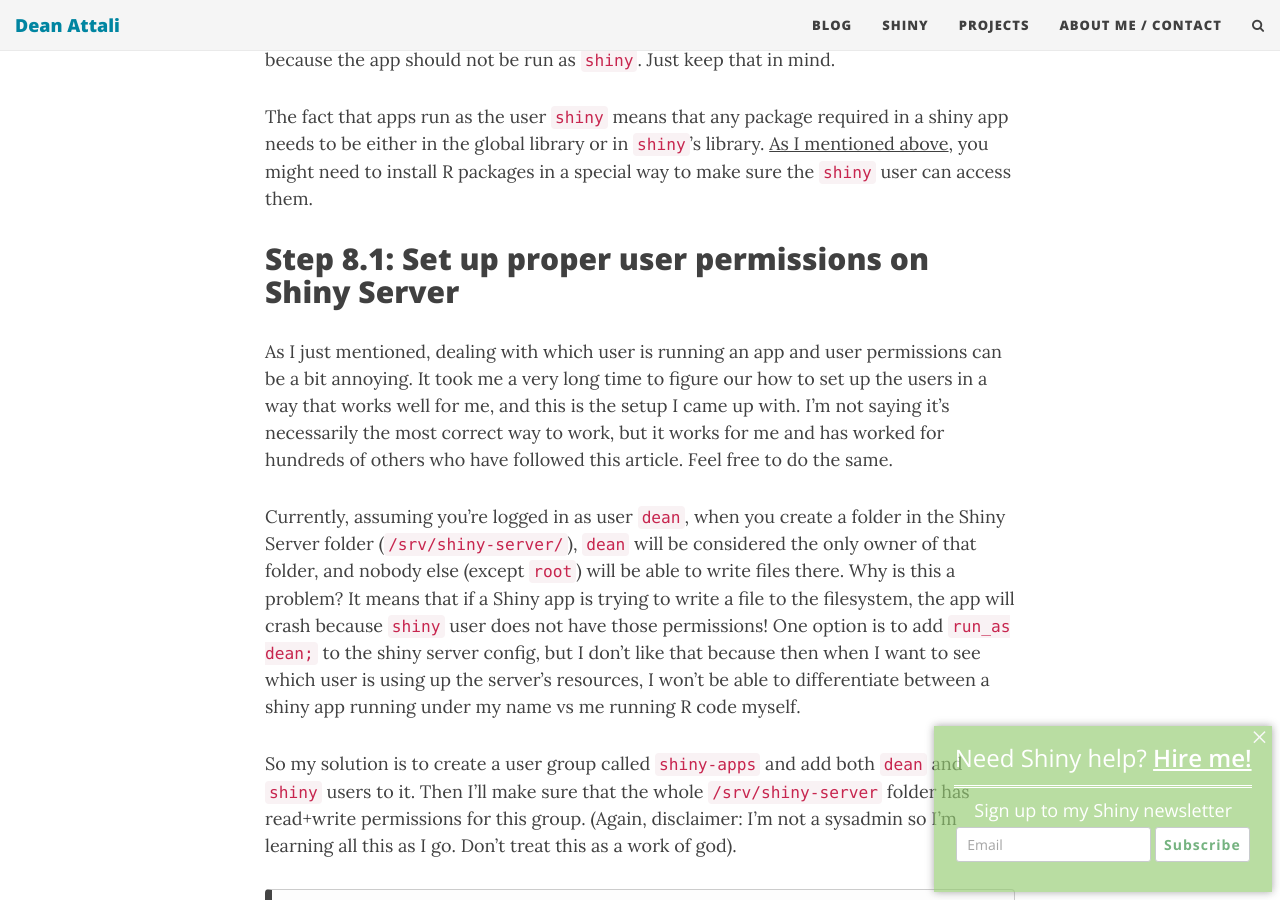
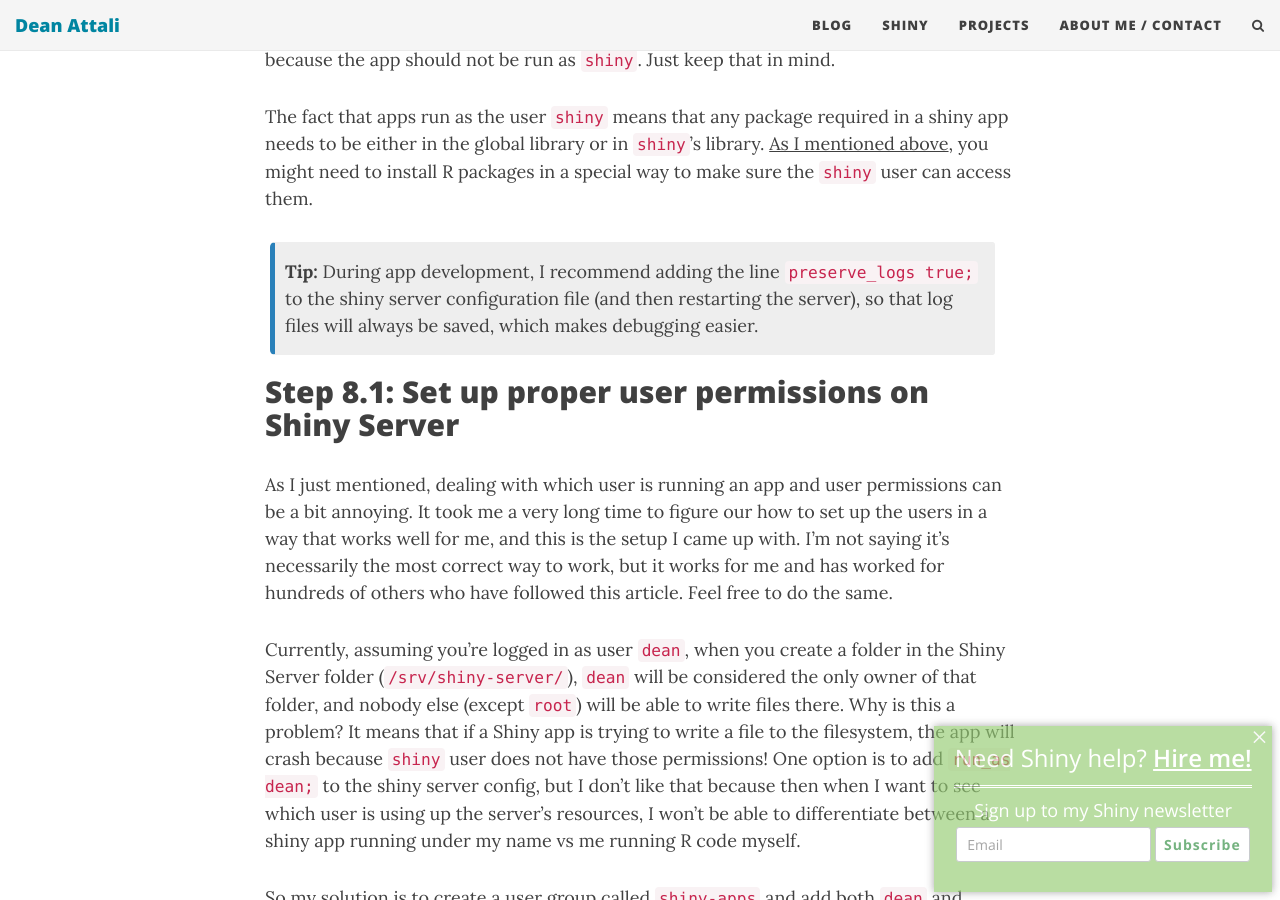
Before and after one commit to daattali/daattali.github.io, a Jekyll site: the page built from _posts/2015-05-09-setup-rstudio-shiny-server-digital-ocean.md, in a window 1280 px wide and 900 px high, scrolled down 10457 px. Built offline with Jekyll 4.4.1, drawn with Linux system fonts in a browser that asks for light colours; nearby versions of some CDN libraries; comment, search, counter and statistics services are not loaded; some of the changed text lies outside the part shown.

Commit message:
digitalocean shiny server article: add tip about "preserve_logs true;"

```diff
--- a/_posts/2015-05-09-setup-rstudio-shiny-server-digital-ocean.md
+++ b/_posts/2015-05-09-setup-rstudio-shiny-server-digital-ocean.md
@@ -231,6 +231,9 @@ If you see an error on the bottom Shiny app, it's probably because you don't hav
 
 The fact that apps run as the user `shiny` means that any package required in a shiny app needs to be either in the global library or in `shiny`'s library. [As I mentioned above](#user-libraries), you might need to install R packages in a special way to make sure the `shiny` user can access them.
 
+{: .box-note}
+**Tip:** During app development, I recommend adding the line `preserve_logs true;` to the shiny server configuration file (and then restarting the server), so that log files will always be saved, which makes debugging easier.
+
 ## Step 8.1: Set up proper user permissions on Shiny Server {#shiny-user-perms}
 
 As I just mentioned, dealing with which user is running an app and user permissions can be a bit annoying. It took me a very long time to figure our how to set up the users in a way that works well for me, and this is the setup I came up with. I'm not saying it's necessarily the most correct way to work, but it works for me and has worked for hundreds of others who have followed this article. Feel free to do the same.
```
Also changed, not shown: other parts of _posts/2015-05-09-setup-rstudio-shiny-server-digital-ocean.md (+1 -1 lines).
